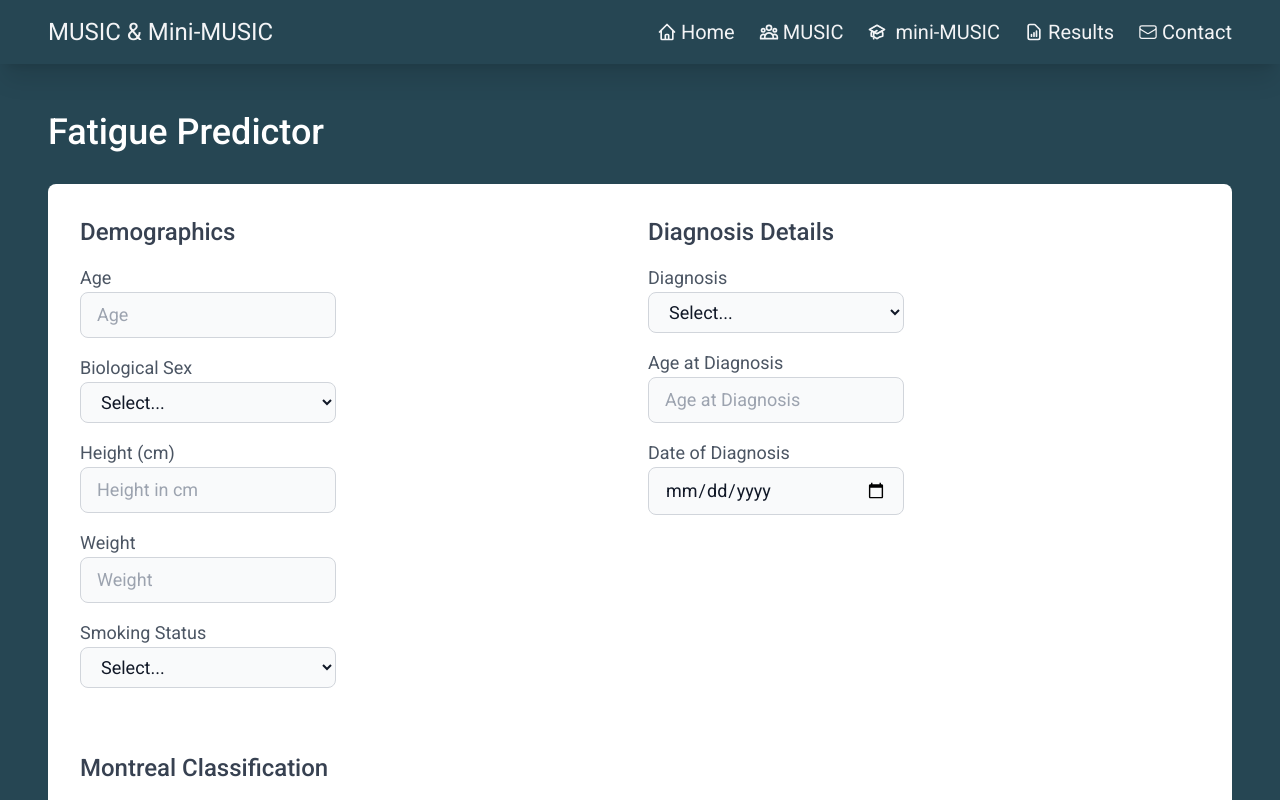
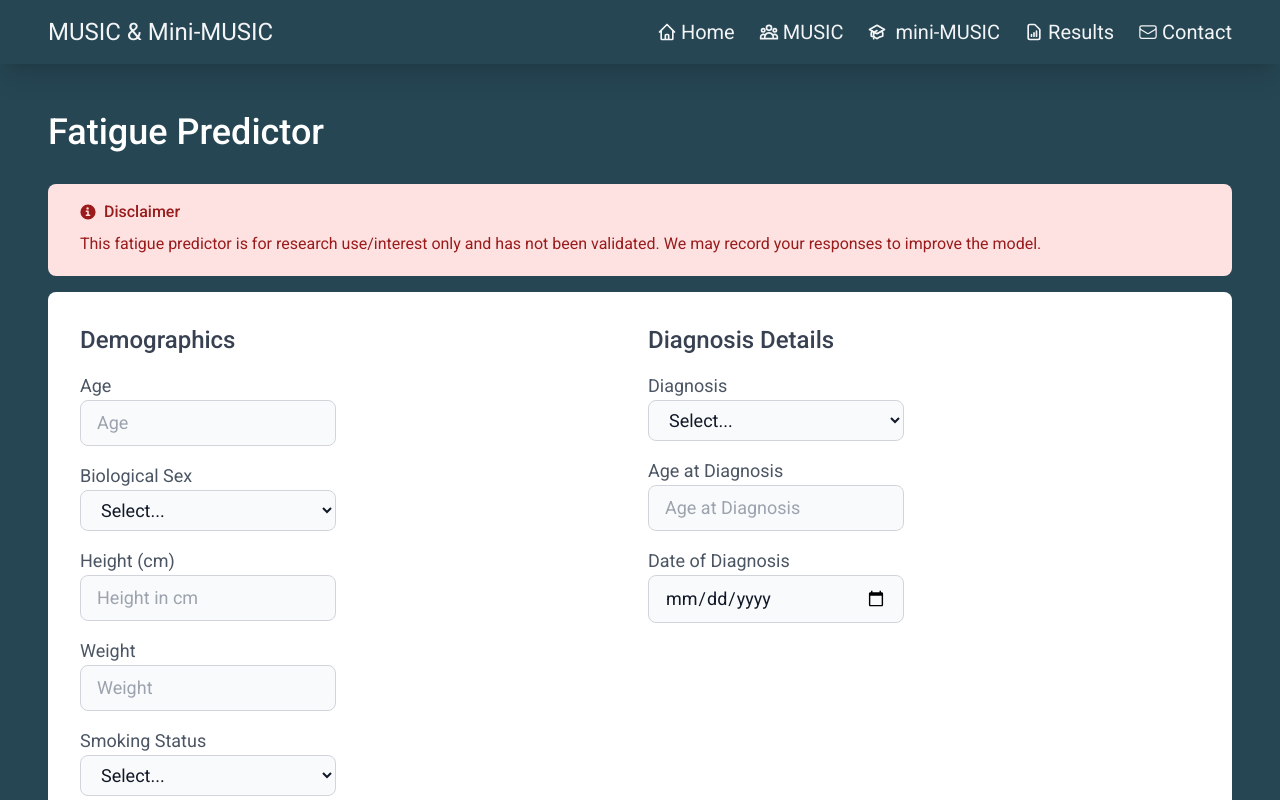
Before and after one commit to shaunchuah/musicstudy_nextjs, a Next.js app: page /fatigue-predictor in a window 1280 px wide. Shown: the top 800 px of the page. Built offline with nearby package versions, Linux system fonts and the light colour scheme.

Commit message:
complete styling updates

```diff
--- a/pages/fatigue-predictor.js
+++ b/pages/fatigue-predictor.js
@@ -47,6 +47,35 @@ export default function Fatigue() {
       <main className="flex flex-col w-full">
         <SectionWrapper id="fatigue">
           <SectionHeader title="Fatigue Predictor" />
+
+          <div
+            class=" items-center px-8 py-4 mb-4 text-red-800 rounded-lg bg-red-100 "
+            role="alert"
+          >
+            <div className="flex flex-row items-center mb-2">
+              <svg
+                class="shrink-0 inline w-4 h-4 mr-2"
+                aria-hidden="true"
+                xmlns="http://www.w3.org/2000/svg"
+                fill="currentColor"
+                viewBox="0 0 20 20"
+              >
+                <path d="M10 .5a9.5 9.5 0 1 0 9.5 9.5A9.51 9.51 0 0 0 10 .5ZM9.5 4a1.5 1.5 0 1 1 0 3 1.5 1.5 0 0 1 0-3ZM12 15H8a1 1 0 0 1 0-2h1v-3H8a1 1 0 0 1 0-2h2a1 1 0 0 1 1 1v4h1a1 1 0 0 1 0 2Z" />
+              </svg>
+              <span class="sr-only">Info</span>
+              <div>
+                <span class="font-medium">Disclaimer</span>
+              </div>
+            </div>
+            <div>
+              <p className="mb-1">
+                This fatigue predictor is for research use/interest only and has
+                not been validated. We may record your responses to improve the model.
+              </p>
+
+            </div>
+          </div>
+
           <div className="flex flex-col text-lg bg-white rounded-lg p-8 text-gray-700">
             <form onSubmit={handleSubmit(onSubmit)}>
               <div className="grid md:grid-cols-2 gap-4">
@@ -913,6 +942,7 @@ export default function Fatigue() {
                 class="mt-8 text-white bg-blue-700 hover:bg-blue-800 focus:ring-4 focus:outline-none focus:ring-blue-300  rounded-lg w-full sm:w-auto px-5 py-2.5 text-center "
               >
                 {isLoading ? (
+                  <>
                     <svg
                       className="animate-spin inline w-5 h-5 mr-3 text-white"
                       xmlns="http://www.w3.org/2000/svg"
@@ -933,6 +963,8 @@ export default function Fatigue() {
                         d="M4 12a8 8 0 018-8v4a4 4 0 00-4 4H4z"
                       ></path>
                     </svg>
+                    Processing...
+                  </>
                 ) : (
                   "Get Prediction"
                 )}
@@ -942,7 +974,7 @@ export default function Fatigue() {
 
           <div>
             {isLoading ? (
-              <div className="flex items-center justify-center mt-8 text-lg">
+              <div className="flex items-center justify-center bg-white rounded-lg p-8 text-gray-700 mt-8 text-lg">
                 <svg
                   className="animate-spin inline w-5 h-5 mr-3 text-gray-700"
                   xmlns="http://www.w3.org/2000/svg"
@@ -971,41 +1003,41 @@ export default function Fatigue() {
                   Prediction Results
                 </h3>
                 <div className="mb-8">
-                  <div className="max-w-lg mx-auto border shadow-md rounded-lg p-4 mb-4">
-
+                  <div className="max-w-lg  border shadow-md rounded-lg p-4 mb-4">
                     <h4 className=" uppercase text-sm mb-4">Predicted Class</h4>
-                    <div className="text-3xl  mb-4">
-
+                    <div className="text-4xl  mb-4">
                       {result.predicted_class === "fatigue" ? (
                         <span style={{ color: "red", fontWeight: "bold" }}>
-                          😴 Fatigue
+                          High Fatigue 😞
                         </span>
                       ) : (
                         <span style={{ color: "green", fontWeight: "bold" }}>
-                          💪 No Fatigue
+                          Low Fatigue 😊
                         </span>
                       )}
                     </div>
-                    <p className="">
-
+                    <p className="text-sm">
                       {result.predicted_class === "no_fatigue"
                         ? "The patient is likely to have less than 10 days of fatigue out of the last 14 days."
                         : "The patient is likely to have experienced fatigue for 10 or more of the last 14 days."}
                     </p>
-
                   </div>
-                  <div className="max-w-lg mx-auto border rounded-lg p-4 bg-gray-50">
+                  <div className="max-w-lg border rounded-lg p-4 bg-gray-50">
                     <h4 className=" uppercase text-sm mb-4">Explanation</h4>
 
                     <p className="text-sm mb-2">
-                    Softmax Output: <span className="font-bold">{result.predicted_probability.toFixed(3)}</span>
+                      Softmax Output:{" "}
+                      <span className="font-bold">
+                        {result.predicted_probability.toFixed(3)}
+                      </span>
                     </p>
-                  <p className="text-sm">The model outputs a probability between 0 and 1 with 0 representing low fatigue and 1 representing high fatigue.</p>
+                    <p className="text-sm">
+                      The model outputs a probability between 0 and 1 with 0
+                      representing low fatigue and 1 representing high fatigue. A value close to 0.5 reflects high uncertainty.
+                    </p>
                   </div>
                 </div>
-                <h3 className="text-2xl font-medium mb-4">
-                  Force Plot
-                </h3>
+                <h3 className="text-2xl font-medium mb-4">Force Plot</h3>
                 {result.force_plot && (
                   <div className="mt-4">
                     <img src={`${result.force_plot}`} alt="Prediction plot" />
```
Lines whose indentation alone changed are shown as unchanged.
